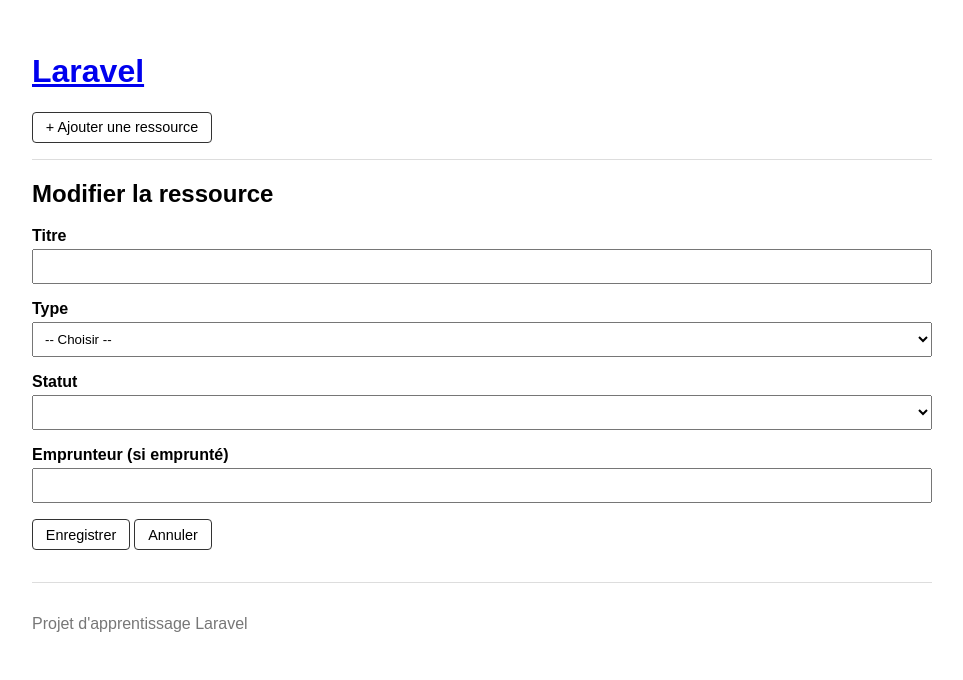
After one commit to samuel-aw/Brief-Laravel-2, a Laravel app: template resources/views/ressources/edit.blade.php in a window 1280 px wide. The commit adds this page. Shown: the top 680 px of the page, without its empty margins (158-1121 px from the left). Run offline with Laravel 12, Linux system fonts and the light colour scheme; the template is opened without the code that fills it, so the values that code supplies are empty.

Commit message:
feat: ajoute les vues Blade du CRUD (liste, détail, formulaires, flash)

```diff
--- a/resources/views/layouts/app.blade.php
+++ b/resources/views/layouts/app.blade.php
@@ -5,19 +5,37 @@
     <meta name="viewport" content="width=device-width, initial-scale=1.0">
     <title>@yield('title', 'Ressources') - {{ config('app.name') }}</title>
     <style>
-        body { font-family: Arial, sans-serif; max-width: 800px; margin: 0 auto; padding: 1rem; }
+        body { font-family: Arial, sans-serif; max-width: 900px; margin: 0 auto; padding: 1rem; }
         header, footer { padding: 1rem 0; border-bottom: 1px solid #ddd; }
         footer { border-top: 1px solid #ddd; border-bottom: none; margin-top: 2rem; color: #777; }
-        .card { border: 1px solid #ddd; border-radius: 8px; padding: 1rem; margin-bottom: 1rem; }
+        table { width: 100%; border-collapse: collapse; margin-top: 1rem; }
+        th, td { border: 1px solid #ddd; padding: .5rem; text-align: left; }
+        th { background: #f5f5f5; }
         .badge { background: #eef; padding: 2px 8px; border-radius: 4px; font-size: .85rem; }
+        .alert { padding: .75rem 1rem; border-radius: 6px; margin: 1rem 0; }
+        .alert-success { background: #e6f6e6; border: 1px solid #9ad29a; color: #1d5c1d; }
+        .form-group { margin-bottom: 1rem; }
+        label { display: block; font-weight: bold; margin-bottom: .25rem; }
+        input, select { width: 100%; padding: .5rem; box-sizing: border-box; }
+        .error { color: #b00020; font-size: .9rem; margin: .25rem 0 0; }
+        .btn { display: inline-block; padding: .4rem .8rem; border: 1px solid #333; border-radius: 4px;
+            background: #fff; cursor: pointer; text-decoration: none; color: #000; font-size: .9rem; }
+        .btn-danger { border-color: #b00020; color: #b00020; }
+        .actions { display: flex; gap: .5rem; align-items: center; }
+        .actions form { margin: 0; }
     </style>
 </head>
 <body>
 <header>
     <h1><a href="{{ route('ressources.index') }}">{{ config('app.name') }}</a></h1>
+    <a class="btn" href="{{ route('ressources.create') }}">+ Ajouter une ressource</a>
 </header>
 
 <main>
+    @if (session('success'))
+        <div class="alert alert-success">{{ session('success') }}</div>
+    @endif
+
     @yield('content')
 </main>
 
--- /dev/null
+++ b/resources/views/ressources/_form.blade.php
@@ -0,0 +1,49 @@
+@csrf
+
+<div class="form-group">
+    <label for="titre">Titre</label>
+    <input type="text" id="titre" name="titre" value="{{ old('titre', $ressource->titre ?? '') }}">
+    @error('titre')
+    <p class="error">{{ $message }}</p>
+    @enderror
+</div>
+
+<div class="form-group">
+    <label for="type">Type</label>
+    <select id="type" name="type">
+        <option value="">-- Choisir --</option>
+        @foreach ($types as $type)
+            <option value="{{ $type }}" @selected(old('type', $ressource->type ?? '') === $type)>
+                {{ ucfirst($type) }}
+            </option>
+        @endforeach
+    </select>
+    @error('type')
+    <p class="error">{{ $message }}</p>
+    @enderror
+</div>
+
+<div class="form-group">
+    <label for="statut">Statut</label>
+    <select id="statut" name="statut">
+        @foreach ($statuts as $statut)
+            <option value="{{ $statut }}" @selected(old('statut', $ressource->statut ?? 'disponible') === $statut)>
+                {{ ucfirst($statut) }}
+            </option>
+        @endforeach
+    </select>
+    @error('statut')
+    <p class="error">{{ $message }}</p>
+    @enderror
+</div>
+
+<div class="form-group">
+    <label for="emprunteur">Emprunteur (si emprunté)</label>
+    <input type="text" id="emprunteur" name="emprunteur" value="{{ old('emprunteur', $ressource->emprunteur ?? '') }}">
+    @error('emprunteur')
+    <p class="error">{{ $message }}</p>
+    @enderror
+</div>
+
+<button type="submit" class="btn">Enregistrer</button>
+<a class="btn" href="{{ route('ressources.index') }}">Annuler</a>
--- /dev/null
+++ b/resources/views/ressources/edit.blade.php
@@ -0,0 +1,12 @@
+@extends('layouts.app')
+
+@section('title', 'Modifier ' . $ressource->titre)
+
+@section('content')
+    <h2>Modifier la ressource</h2>
+
+    <form action="{{ route('ressources.update', $ressource) }}" method="POST">
+        @method('PUT')
+        @include('ressources._form')
+    </form>
+@endsection
```
Also changed, not shown: resources/views/ressources/create.blade.php (added, +11 -0 lines), resources/views/ressources/index.blade.php (+34 -9 lines), resources/views/ressources/show.blade.php (+18 -9 lines).
